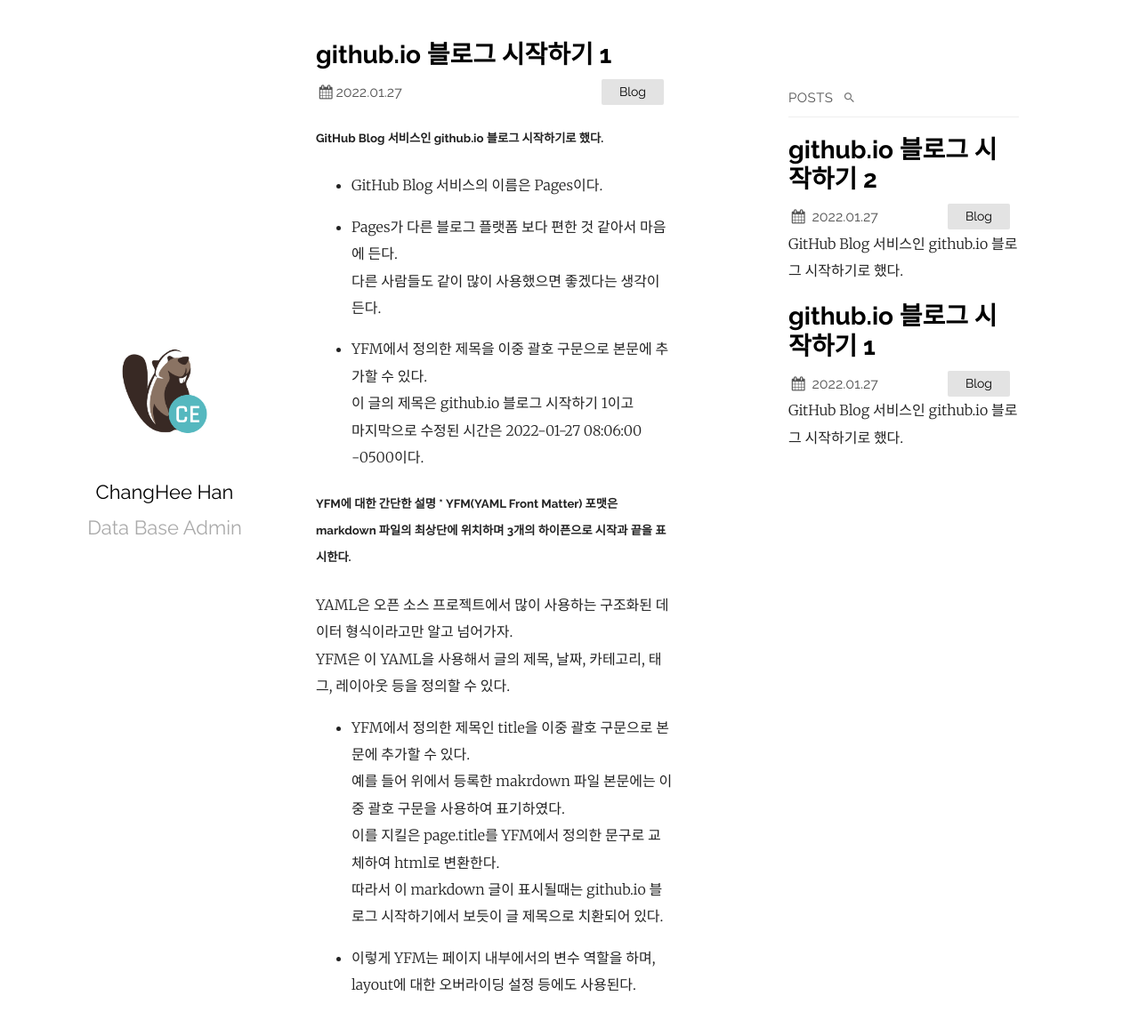
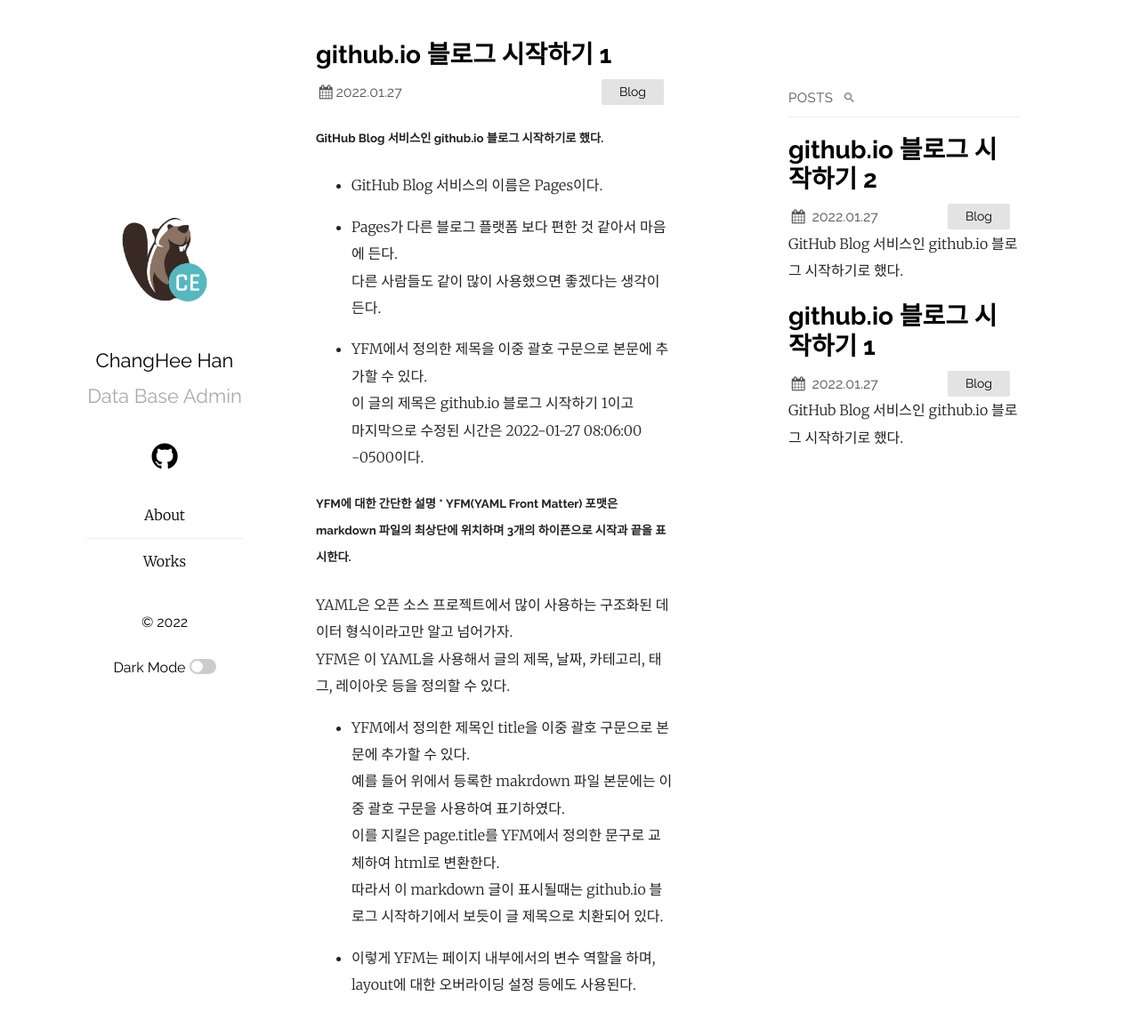
Before and after one commit to sfthch/sfthch, a Jekyll site: the page built from _posts/2022-01-27-01-blog-hch.md, in a window 1280 px wide and 1168 px high. Shown: the top 1156 px of the window at 89% size. Built offline with Jekyll 4.4.1, drawn with Linux system fonts in a browser that asks for light colours; our own code applies the rules of GitHub Pages for plain Markdown files.

Commit message:
2202040844

```diff
--- a/_layouts/default2.html
+++ b/_layouts/default2.html
@@ -32,6 +32,135 @@
       <p class="tagline">{{ site.plainwhite.tagline }}</p>
       {%- endif -%}
       </div>
+      {% capture footer %}
+      {%- if site.plainwhite.social_links != '' -%}
+      <ul class="social about-footer {{condensed_class}}">
+        {%- if site.plainwhite.social_links.github -%}
+        <a href="https://github.com/{{ site.plainwhite.social_links.github }}" target="_blank">
+          <li>
+            <i class="icon-github-circled"></i>
+          </li>
+        </a>
+        {%- endif -%}
+        {%- if site.plainwhite.social_links.gitlab -%}
+        <a href="https://gitlab.com/{{ site.plainwhite.social_links.gitlab }}" target="_blank">
+          <li>
+            <i class="icon-gitlab"></i>
+          </li>
+        </a>
+        {%- endif -%}
+        {%- if site.plainwhite.social_links.linkedIn -%}
+        <a href="https://www.linkedin.com/{{ site.plainwhite.social_links.linkedIn }}" target="_blank">
+          <li>
+            <i class="icon-linkedin-squared"></i>
+          </li>
+        </a>
+        {%- endif -%}
+        {%- if site.plainwhite.social_links.twitter -%}
+        <a href="https://twitter.com/{{ site.plainwhite.social_links.twitter }}" target="_blank">
+          <li>
+            <i class="icon-twitter-squared"></i>
+          </li>
+        </a>
+        {%- endif -%}
+        {%- if site.plainwhite.social_links.instagram -%}
+        <a href="https://instagram.com/{{ site.plainwhite.social_links.instagram }}" target="_blank">
+          <li>
+            <i class="icon-instagram"></i>
+          </li>
+        </a>
+        {%- endif -%}
+        {%- if site.plainwhite.social_links.facebook -%}
+        <a href="https://facebook.com/{{ site.plainwhite.social_links.facebook }}" target="_blank">
+          <li>
+            <i class="icon-facebook-squared"></i>
+          </li>
+        </a>
+        {%- endif -%}
+        {%- if site.plainwhite.social_links.youtube -%}
+        <a href="https://youtube.com/{{ site.plainwhite.social_links.youtube }}" target="_blank">
+          <li>
+            <i class="icon-youtube"></i>
+          </li>
+        </a>
+        {%- endif -%}
+        {%- if site.plainwhite.social_links.pinterest -%}
+        <a href="https://pinterest.com/{{ site.plainwhite.social_links.pinterest }}" target="_blank">
+          <li>
+            <i class="icon-pinterest-squared"></i>
+          </li>
+        </a>
+        {%- endif -%}
+        {%- if site.plainwhite.social_links.dribbble -%}
+        <a href="https://dribbble.com/{{ site.plainwhite.social_links.dribbble }}" target="_blank">
+          <li>
+            <i class="icon-dribbble"></i>
+          </li>
+        </a>
+        {%- endif -%}
+        {%- if site.plainwhite.social_links.flickr -%}
+        <a href="https://flickr.com/{{ site.plainwhite.social_links.flickr }}" target="_blank">
+          <li>
+            <i class="icon-flickr"></i>
+          </li>
+        </a>
+        {%- endif -%}
+        {%- if site.plainwhite.social_links.telegram -%}
+        <a href=" https://t.me/{{ site.plainwhite.social_links.telegram }}" target="_blank">
+          <li>
+            <i class="icon-telegram"></i>
+          </li>
+        </a>
+        {%- endif -%}
+        {%- if site.plainwhite.social_links.soundcloud -%}
+        <a href=" https://soundcloud.com/{{ site.plainwhite.social_links.soundcloud }}" target="_blank">
+          <li>
+            <i class="icon-soundcloud"></i>
+          </li>
+        </a>
+        {%- endif -%}
+        {%- if site.plainwhite.social_links.email -%}
+        <a href="mailto:{{ site.plainwhite.social_links.email }}" target="_blank">
+          <li>
+            <i class="icon-mail-alt"></i>
+          </li>
+        </a>
+        {%- endif -%}
+        {%- if site.plainwhite.social_links.stackoverflow -%}
+        <a href="https://stackoverflow.com/users/{{ site.plainwhite.social_links.stackoverflow }}" target="_blank">
+          <li>
+            <i class="icon-stack-overflow"></i>
+          </li>
+        </a>
+        {%- endif -%}
+      </ul>
+      {%- endif -%}
+      {%- if site.plainwhite.navigation -%}
+      <nav class="navigation about-footer {{condensed_class}}">
+        <ul>
+          {% for link in site.plainwhite.navigation %}
+          <li>
+            <a href="{{ link.url }}">{{ link.title }}</a>
+          </li>
+          {% endfor %}
+        </ul>
+      </nav>
+      {%- endif -%}
+      <p class="about-footer {{condensed_class}}">&copy;
+        {{ "now" | date: "%Y" }}</p>
+      {%- if site.plainwhite.dark_mode -%}
+      <div class="about-footer {{condensed_class}}">
+        <p>Dark Mode
+          <i class="icon-moon"></i>
+          <label class="switch">
+            <input type="checkbox" class="dark-mode-toggle">
+            <span class="slider round" onclick="toggleDarkMode()"></span>
+          </label>
+        </p>
+      </div>
+      {%- endif -%}
+      {% endcapture %}
+      {{ footer }}
     </section>
     <section class="content">
       {{ content }}
```
